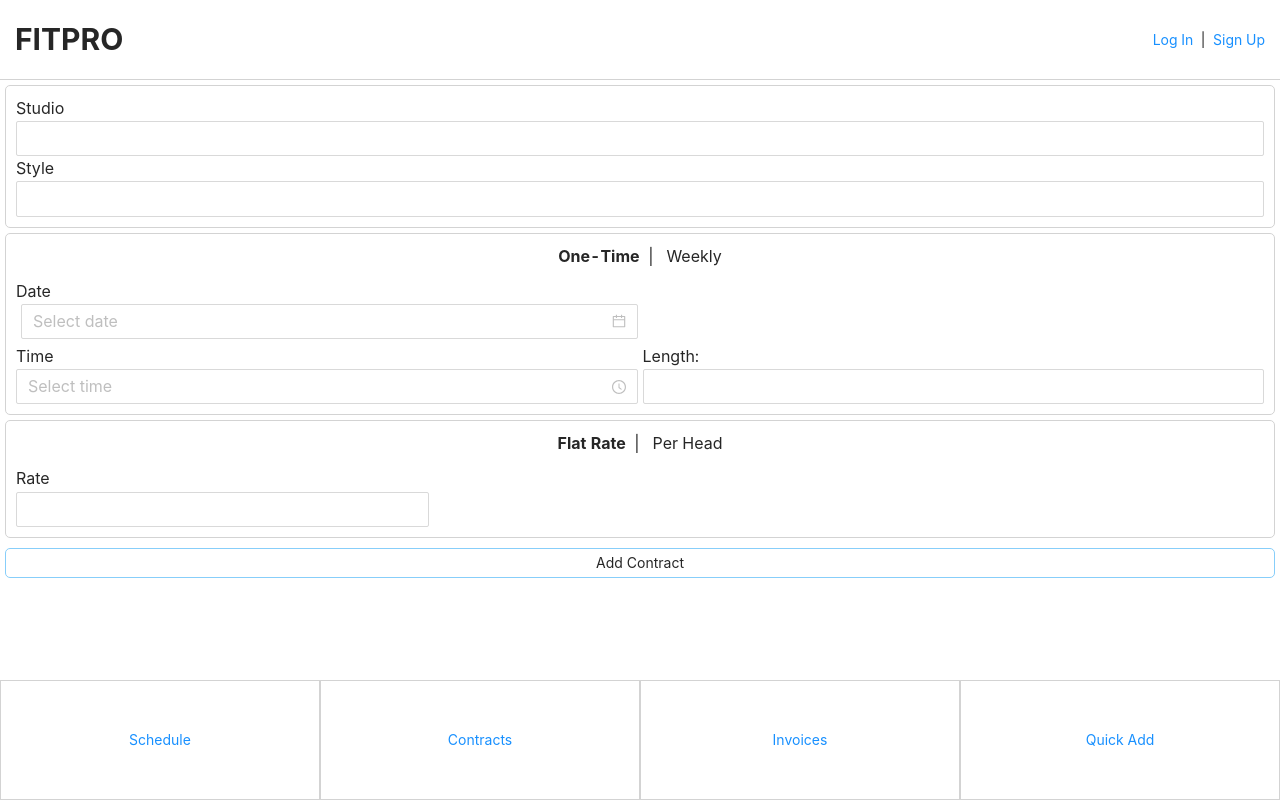
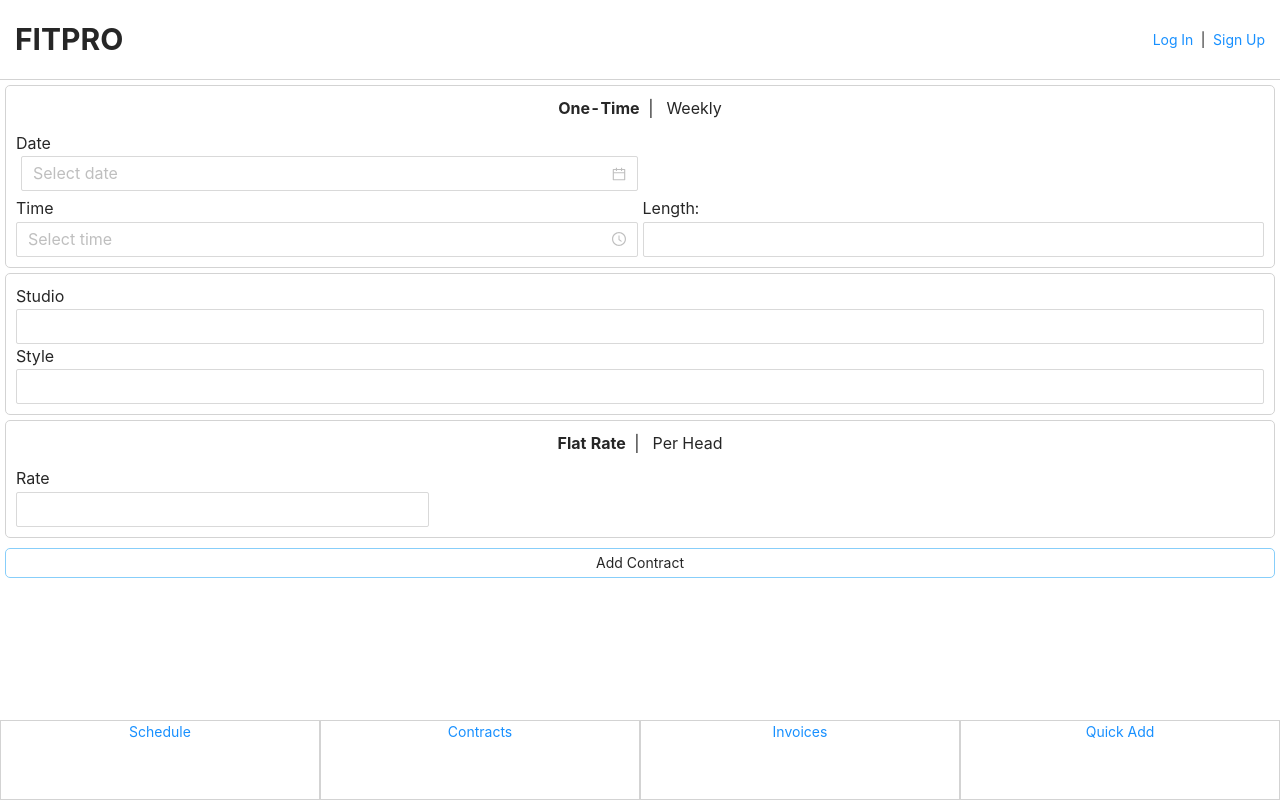
Before and after one commit to conspop/fit-pro, a React (Create React App) app: page /add in a window 1280 px wide. Built offline with nearby package versions, Linux system fonts and the light colour scheme.

Commit message:
reorder add item form

```diff
--- a/src/App.css
+++ b/src/App.css
@@ -31,5 +31,5 @@
 
 .list {
   border: none;
-  margin-bottom: 15vh;
+  margin-bottom: 10vh;
 }
--- a/src/components/AddItemForm/AddItemForm.css
+++ b/src/components/AddItemForm/AddItemForm.css
@@ -58,6 +58,10 @@
   height: 350px;
 } */
 
+#time-picker {
+  color: lightgrey;
+}
+
 .button-container {
   width: 100%;
   padding: 5px;
--- a/src/components/AddItemForm/AddItemForm.jsx
+++ b/src/components/AddItemForm/AddItemForm.jsx
@@ -94,8 +94,8 @@ class AddItemForm extends Component {
     this.setState({endDate:date})
   }
 
-  handleTimeChange = (time) => {
-    this.setState({time:time})
+  handleTimeChange = (event) => {
+    this.setState({time:event.currentTarget.value})
   }
 
   render() {
@@ -103,14 +103,7 @@ class AddItemForm extends Component {
     return (
       <div className='add-item-form'>
 
-        <div className='page-container'>
-          <div>Studio</div>
-          <div><Input id='studio' value={studio} onChange={this.handleChange} /></div>
-          <div>Style</div>
-          <div><Input id='style' value={style} onChange={this.handleChange} /></div>
-        </div>
-
-        <div className='page-container'>
+      <div className='page-container'>
 
           <div className='contract-single-toggle'>
             <div
@@ -191,6 +184,13 @@ class AddItemForm extends Component {
                 value={time}
                 inputReadOnly={true}
               />
+              {/* <Input
+                className='time-picker'
+                value={time}
+                onChange={this.handleTimeChange}
+                type='time'
+                step='900'
+              /> */}
             </div>
             <div className='class-length'>
               <div>Length:</div>
@@ -205,6 +205,15 @@ class AddItemForm extends Component {
             </div>
           </div>
         </div>
+
+        <div className='page-container'>
+          <div>Studio</div>
+          <div><Input id='studio' value={studio} onChange={this.handleChange} /></div>
+          <div>Style</div>
+          <div><Input id='style' value={style} onChange={this.handleChange} /></div>
+        </div>
+
+
 
         <div className='page-container'>
           <div className='contract-single-toggle'>
--- a/src/components/Footer/Footer.css
+++ b/src/components/Footer/Footer.css
@@ -3,7 +3,7 @@
   bottom: 0px;
   display:flex;
   width:100%;
-  height: 15vh;
+  height: 10vh;
 }
 
 .bottom-nav-item {
@@ -11,6 +11,6 @@
   border: 1px solid lightgrey;
   display:flex;
   justify-content: center;
-  align-items: center;
+  align-items: flex-start;
   background-color: white;
 }
```
Also changed, not shown: 1 other file (tests, documents, lock files or other folders).
